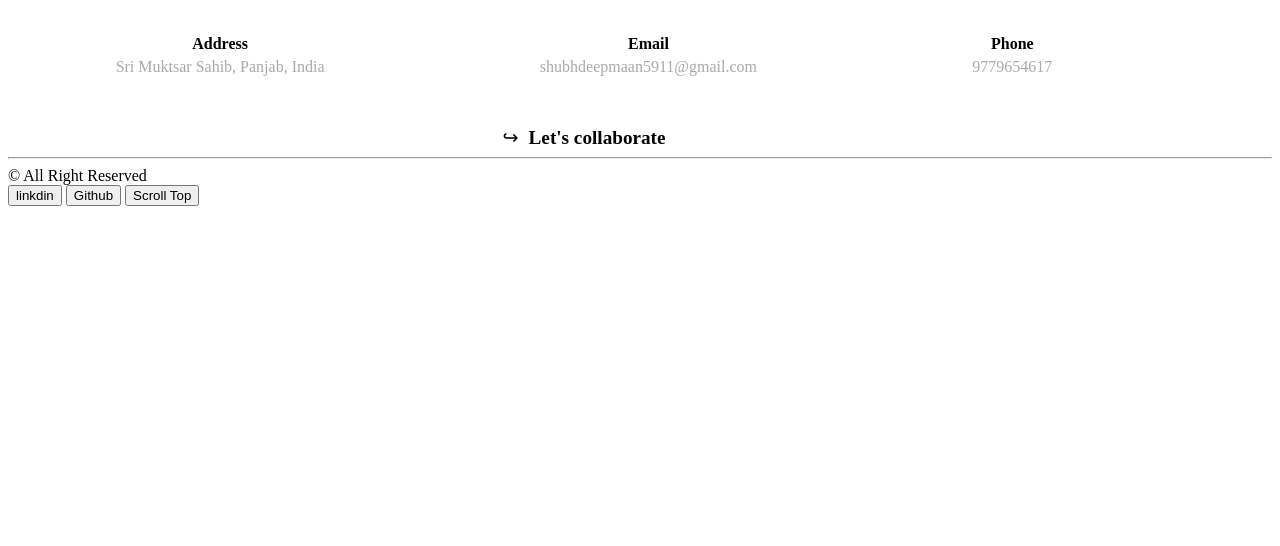
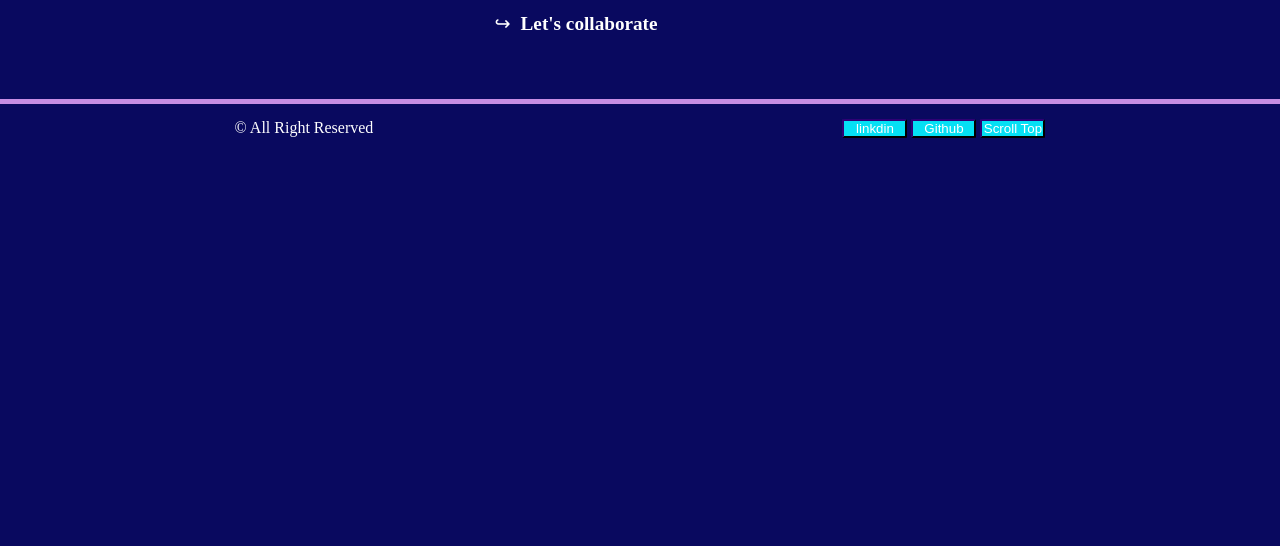
Before and after one commit to shubhdeep689/Portfolio, a plain HTML site: page contact.html in a window 1280 px wide. Shown: the part 254-800 px from the top of the page. Drawn offline with Linux system fonts and the light colour scheme; the site is published under a folder, as on GitHub Pages, so addresses that start at the root find nothing.

Commit message:
Update contact.html

```diff
--- a/contact.html
+++ b/contact.html
@@ -5,7 +5,7 @@
     <meta charset="UTF-8">
     <meta name="viewport" content="width=device-width, initial-scale=1.0">
     <title>Reach Out to Me</title>
-    <link rel="stylesheet" href="/styles.css/theme.css">
+    <link rel="stylesheet" href="styles.css/theme.css">
     <style>
         .container {
             margin-top: 70PX;
```
